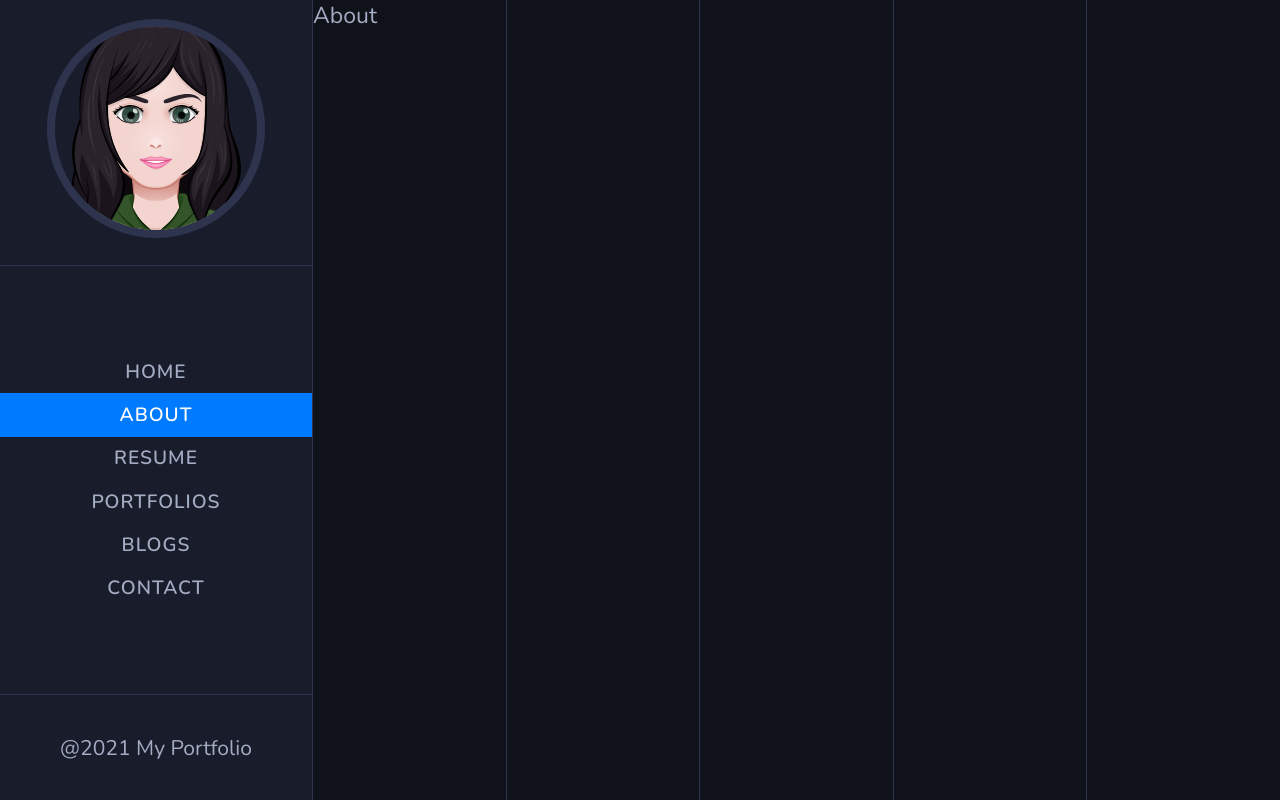
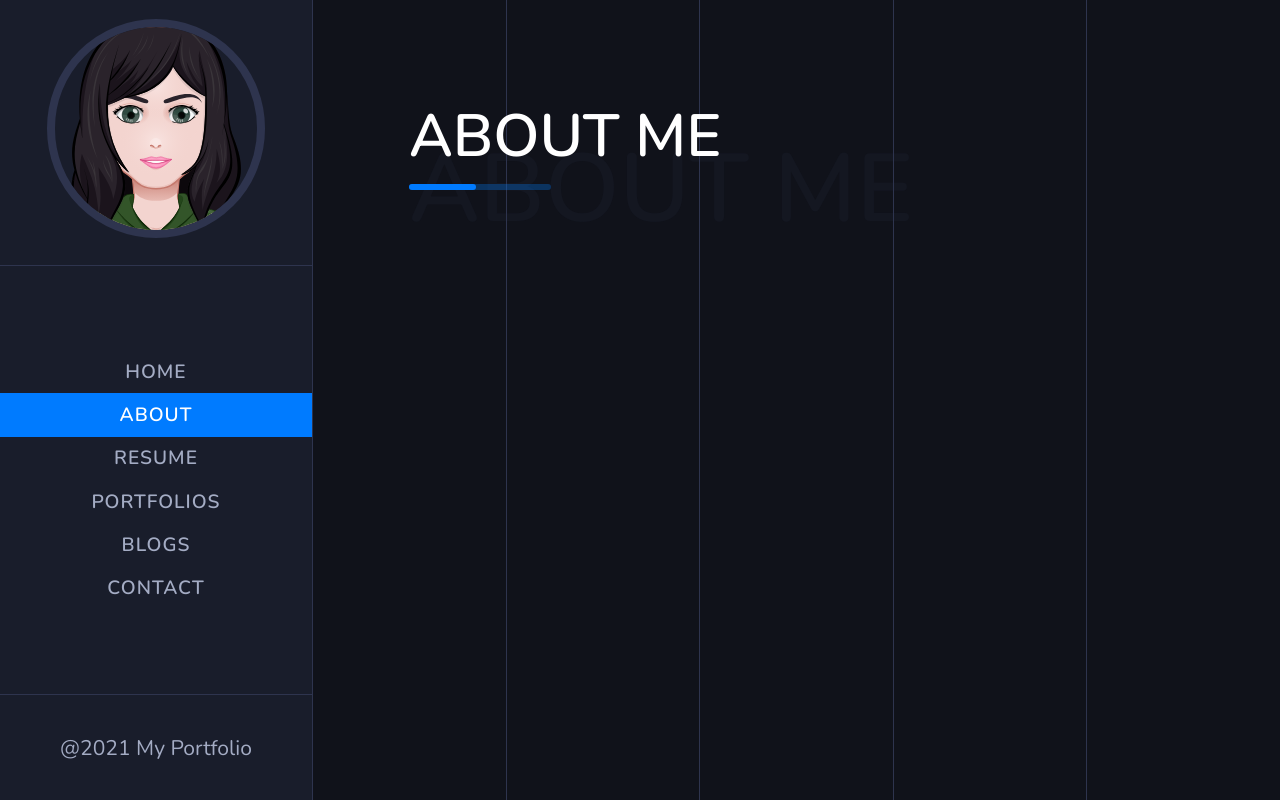
Before and after one commit to KristynaCharova/portfolio, a React (Create React App) app: page /about in a window 1280 px wide. Built offline with nearby package versions, Linux system fonts and the light colour scheme.

Commit message:
Added About Page Title

```diff
--- /dev/null
+++ b/src/Components/Title.js
@@ -0,0 +1,55 @@
+import React from "react";
+import styled from "styled-components";
+
+function Title({ title, span }) {
+  return (
+    <TitleStyled>
+      <h2>
+        {title} <span>{span}</span>
+      </h2>
+    </TitleStyled>
+  );
+}
+
+const TitleStyled = styled.div`
+  position: relative;
+  h2 {
+    color: var(--white-color);
+    font-size: 3.1rem;
+    font-weight: 600;
+    text-transform: uppercase;
+    position: relative;
+    padding-bottom: 0.7rem;
+    &::before {
+      content: "";
+      position: absolute;
+      bottom: 0;
+      width: 7.4rem;
+      height: 0.33rem;
+      background-color: var(--background-light-color-2);
+      border-radius: 15px;
+      left: 0;
+    }
+    &::after {
+      content: "";
+      position: absolute;
+      bottom: 0;
+      width: 3.5rem;
+      height: 0.33rem;
+      background-color: var(--primary-color);
+      border-radius: 15px;
+      left: 0;
+    }
+    span {
+      font-weight: 900;
+      color: rgba(25, 29, 43, 0.44);
+      font-size: 5rem;
+      position: absolute;
+      left: 0;
+      top: 30%;
+      z-index: -1;
+    }
+  }
+`;
+
+export default Title;
--- a/src/Pages/AboutPage.js
+++ b/src/Pages/AboutPage.js
@@ -1,7 +1,20 @@
 import React from "react";
+import styled from "styled-components";
+import Title from "../Components/Title";
+import { MainLayout } from "../styles/Layouts";
 
 function AboutPage() {
-  return <div>About</div>;
+  return (
+    <MainLayout>
+      <AboutStyled>
+        <Title title={"About me"} span={"About me"} />
+      </AboutStyled>
+    </MainLayout>
+  );
 }
 
+const AboutStyled = styled.section`
+  color: red;
+`;
+
 export default AboutPage;
--- /dev/null
+++ b/src/styles/Layouts.js
@@ -0,0 +1,5 @@
+import styled from "styled-components";
+
+export const MainLayout = styled.div`
+  padding: 5rem;
+`;
```
